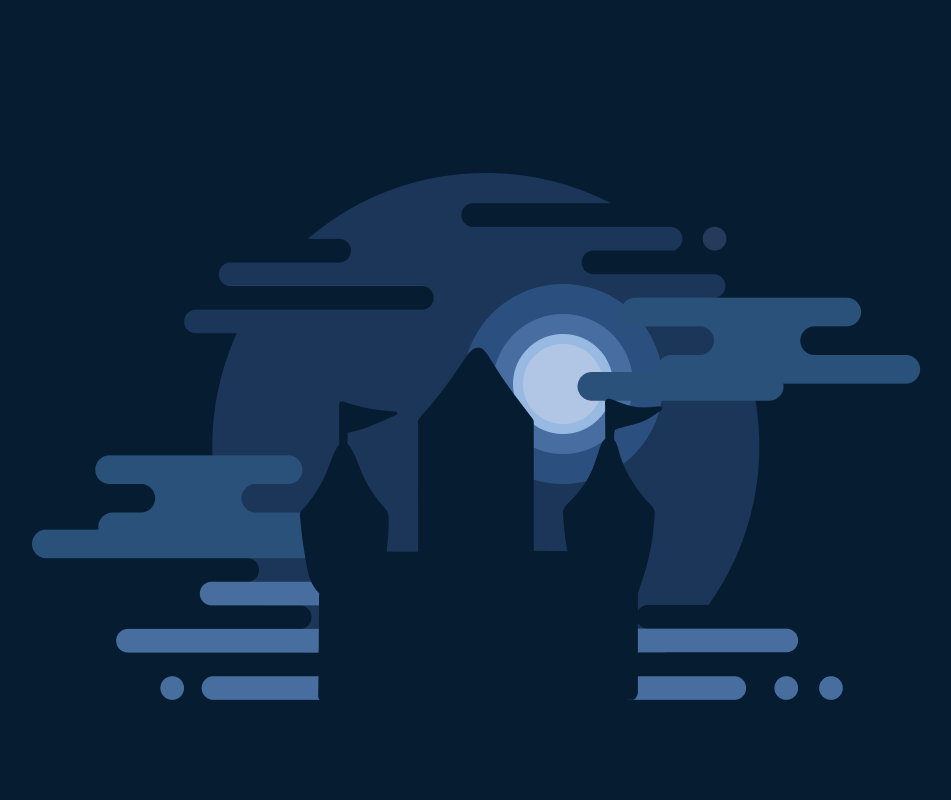
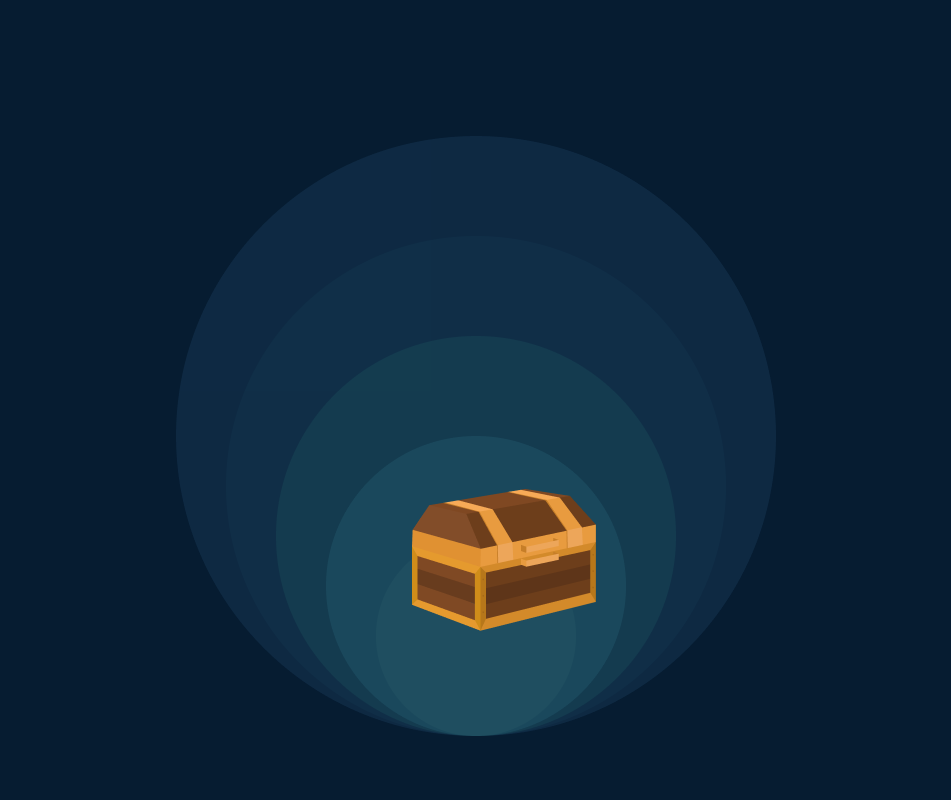
Before and after one commit to f2e4th/week1, a Vue app: page / in a window 1280 px wide. Shown: the part 1100-1900 px from the top of the page, without its empty margins (164-1115 px from the left). Built offline with nearby package versions, Linux system fonts and the light colour scheme.

Commit message:
feat:獎項 光漸層

```diff
--- a/src/assets/scss/components/awardDesign.scss
+++ b/src/assets/scss/components/awardDesign.scss
@@ -1,8 +1,15 @@
-.container_break {
+.container_award {
     background: #061C31;
     height: 1024px;
     z-index: 0;
     .treasure{
-        margin-top: 200px;
+        margin-top: 150px;
+        transition-delay:3s;
     }
+    // .treasure_half{
+    //     visibility:hidden;
+    // }
+    // .treasure_open{
+    //     visibility: hidden;
+    // }
 }
--- a/src/assets/scss/components/breakQuestion.scss
+++ b/src/assets/scss/components/breakQuestion.scss
@@ -24,18 +24,6 @@
     height: 1024px;
     z-index: 0;
     .warrior{
-        // img{
-        //     max-width: 400px;
-        //     @include media-lg{
-        //         width:300px;
-        //     }
-        //     @include media-md{
-        //         max-width: 200px!important;
-        //     }
-        //     @include media-sm{
-        //         max-width: 130px!important;
-        //     }
-        // }
         width: 400px;
         @include media-lg{
             width:300px;
@@ -45,20 +33,8 @@
         }
     }
     .badGuy{
-        // img{
-        //     max-width: 400px;
-
-        //     @include media-lg{
-        //     width:300px;
-        //     }
-        //     @include media-md{
-        //         max-width: 200px!important;
-        //     }
-        //     @include media-sm{
-        //         max-width: 130px!important;
-        //     }
-        // }
         width: 400px;
+        transform:translate(-300px,0);
         @include media-lg{
             width:300px;
         }
@@ -89,24 +65,4 @@
             width:60%;
         }
     }
-    .allCenter{
-            // img{
-            //     max-width: 1000px !important;
-            //     @include media-lg{
-            //         width:600px;
-            //     }
-            //     @include media-md{
-            //         max-width: 500px!important;
-            //     }
-            //     @include media-sm{
-            //         max-width: 300px!important;
-            //     }
-            // }
-            background-image: url(/src/assets/images/img_bg_big.png);
-            background-repeat: no-repeat;
-            object-fit: cover;
-            background-size:contain;
-            height: 200px;
-
-    }
 }
--- a/src/components/awardDesign.vue
+++ b/src/components/awardDesign.vue
@@ -1,8 +1,10 @@
 <template>
-    <div class="container_break w-full flex justify-center items-center">
+    <div class="container_award w-full flex justify-center items-center">
         <!-- <p class=" via-white text-7xl">test</p> -->
-        <img src="../assets/images/ellipse.png"/>
+        <img class="ellipse" src="../assets/images/ellipse.png"/>
         <img class="absolute treasure" src="../assets/images/treasure_close.png"/>
+        <img class="absolute treasure_half" src="../assets/images/treasure_halfopen.png"/>
+        <img class="absolute treasure_open" src="../assets/images/treasure_open.png"/>
     </div>
 </template>
 
@@ -15,6 +17,135 @@
     data() {},
     mounted(){
         gsap.registerPlugin(ScrollTrigger, TextPlugin);
+
+    ScrollTrigger.create({
+	 //以作為觸發時機
+      markers: true,
+
+	 //向下滾動進入start點時觸發callback
+      onEnter: function () {
+        animated();
+      },
+
+	  //向下滾動超過end點時觸發callback
+      onLeave: function () {
+        hide();
+      },
+
+	 //向上滾動超過end點時觸發（回滾時觸發）callback
+      onEnterBack: function () {
+        animated();
+      },
+
+    });
+
+    function hide() {
+        gsap.set('.treasure', { opacity: 1, visibility: "visible" });
+        gsap.set('.treasure_half', { opacity: 0, visibility: "hidden" });
+        gsap.set('.treasure_open', { opacity: 0, visibility: "hidden" });
+        gsap.set('.ellipse', { opacity: 0, visibility: "hidden" });
+    }
+
+
+
+    function animated(){
+    // gsap.fromTo('.treasure', {
+    //   x: 0,
+    //   y: 200,
+    //   opacity: 1,
+    //   visibility: 'visible',
+    // },
+    // {
+    //   x: 0,
+    //   y: 250,
+    //   rotation: 0,
+    //   duration: 5,
+    //   delay: 3,
+    //   opacity: 0,
+    //   visibility: 'hidden',
+    //   scrollTrigger: {
+    //     trigger: '.container_award',
+    //     // toggleActions: 'play pause resume reset',
+    //   },
+    // });
+    gsap.fromTo('.ellipse', {
+      opacity: 0.3,
+      visibility: 'visible',
+    },
+    {
+      rotation: 0,
+      duration: 4,
+      delay: 3,
+      opacity: 0.5,
+      visibility: 'visible',
+      ease: "expo",
+      scrollTrigger: {
+        trigger: '.container_award',
+        // toggleActions: 'play pause resume reset',
+      },
+    });
+    gsap.fromTo('.ellipse', {
+      opacity: 0.5,
+      visibility: 'visible',
+    },
+    {
+      rotation: 0,
+      duration: 5,
+      delay: 3.5,
+      opacity: 1,
+      visibility: 'visible',
+      scrollTrigger: {
+        trigger: '.container_award',
+        // toggleActions: 'play pause resume reset',
+      },
+    });
+
+
+    // gsap.fromTo('.treasure_half', {
+    //   opacity: 1,
+    //   x: 0,
+    //   y: 200,
+    //   visibility: 'hidden',
+    // },
+    // {
+    //   rotation: 0,
+    //   duration: 5,
+    //   x: 0,
+    //   y: 200,
+    //   delay: 4,
+    //   opacity: 1,
+    //   visibility: 'visible',
+    //   ease: "expo",
+    //   scrollTrigger: {
+    //     trigger: '.container_award',
+    //     // toggleActions: 'play pause resume reset',
+    //   },
+    // });
+
+
+    // gsap.to('.treasure_open', {
+    //   x: 0,
+    //   y: 200,
+    //   opacity: 0,
+    //   visibility: 'hidden',
+    // },
+    // {
+    //   x: 0,
+    //   y: 200,
+    //   duration: 5,
+    //   delay: 5,
+    //   opacity: 1,
+    //   visibility: 'visible',
+    //   scrollTrigger: {
+    //     trigger: '.container_award',
+    //     ease: "expo"
+
+    //     // toggleActions: 'play pause resume reset',
+    //   },
+    // });
+}
+
+
     }
 }
 </script>
--- a/src/components/breakQestion.vue
+++ b/src/components/breakQestion.vue
@@ -1,5 +1,5 @@
 <template>
-    <div class="container_break_test"></div>
+    <!-- <div class="container_break_test"></div> -->
     <div class="container_break w-full flex justify-center items-center">
        <img class="warrior_inner warrior" src="../assets/images/img_UIRD_big.png"/>
         <div class="break_title w-9  text-white z-30 font-extrabold">互動式網頁設計</div>
@@ -58,7 +58,7 @@
       visibility: 'visible',
       scrollTrigger: {
         trigger: '.container_break',
-        toggleActions: 'play pause resume reset',
+        // toggleActions: 'play pause resume reset',
       },
     });
 
@@ -78,7 +78,7 @@
       visibility: 'visible',
       scrollTrigger: {
         trigger: '.container_break',
-        toggleActions: 'play pause resume reset',
+        // toggleActions: 'play pause resume reset',
       },
     });
 
@@ -98,7 +98,7 @@
       visibility: 'visible',
       scrollTrigger: {
         trigger: '.container_break',
-        toggleActions: 'play pause resume reset',
+        // toggleActions: 'play pause resume reset',
       },
     });
 
@@ -140,7 +140,7 @@
       visibility: 'visible',
       scrollTrigger: {
         trigger: '.container_break',
-        toggleActions: 'play pause resume reset',
+        // toggleActions: 'play pause resume reset',
       },
     });
     gsap.fromTo('.warrior', {
@@ -159,7 +159,7 @@
       visibility: 'visible',
       scrollTrigger: {
         trigger: '.container_break',
-        toggleActions: 'play pause resume reset',
+        // toggleActions: 'play pause resume reset',
       },
     });
    },
@@ -180,7 +180,7 @@
       visibility: 'visible',
       scrollTrigger: {
         trigger: '.container_break',
-        toggleActions: 'play pause resume reset',
+        // toggleActions: 'play pause resume reset',
       },
     });
 
@@ -200,7 +200,7 @@
       visibility: 'visible',
       scrollTrigger: {
         trigger: '.container_break',
-        toggleActions: 'play pause resume reset',
+        // toggleActions: 'play pause resume reset',
       },
     });
    },
@@ -222,7 +222,7 @@
       visibility: 'visible',
       scrollTrigger: {
         trigger: '.container_break',
-        toggleActions: 'play pause resume reset',
+        // toggleActions: 'play pause resume reset',
       },
     });
 
@@ -242,7 +242,7 @@
       visibility: 'visible',
       scrollTrigger: {
         trigger: '.container_break',
-        toggleActions: 'play pause resume reset',
+        // toggleActions: 'play pause resume reset',
       },
     });
    },
```
